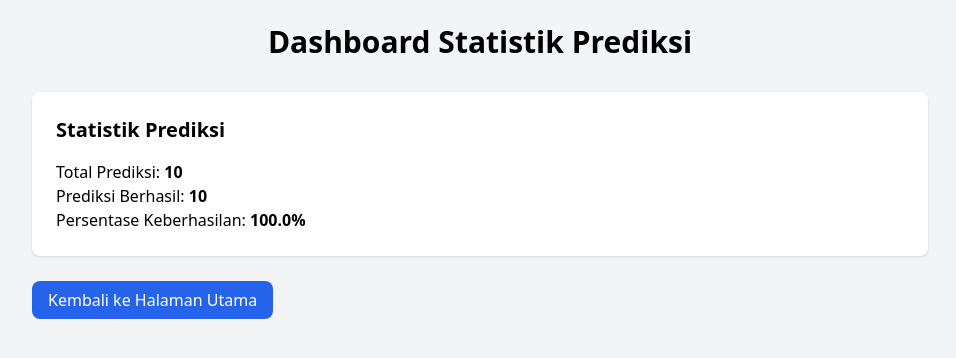
After one commit to maulanafn313/studentlifestyle, a Flask app: page /dashboard in a window 1280 px wide. The commit adds this page. Shown: the top 358 px of the page, without its empty margins (160-1116 px from the left). Run offline with Flask 3, Linux system fonts and the light colour scheme; parts of the project's set-up code (start-up, migrations or seed data) failed here and were passed over; some libraries are stand-ins or nearby versions.

Commit message:
update statistik keberhasilan

```diff
--- a/app.py
+++ b/app.py
@@ -4,6 +4,8 @@ import pandas as pd
 import numpy as np
 import matplotlib.pyplot as plt
 from flask import Flask, render_template, request, send_file
+import json
+import os
 import io
 
 app = Flask(__name__)
@@ -26,6 +28,33 @@ with open('model/label_encoder.pkl', 'rb') as f:
 # Urutan kolom seperti scaler.feature_names_in_
 FEATURES_SVM = list(scalersvm.feature_names_in_)
 FEATURES_NN = list(scalernn.feature_names_in_)
+# Rentang batasan untuk setiap fitur
+FEATURE_RANGES = {
+    "Study_Hours_Per_Day": (0, 12),
+    "Extracurricular_Hours_Per_Day": (0, 10),
+    "Sleep_Hours_Per_Day": (0, 12),
+    "Social_Hours_Per_Day": (0, 10),
+    "Physical_Activity_Hours_Per_Day": (0, 10),
+    "GPA": (0, 4)
+}
+
+STATS_FILE = prediction_stats = "prediction_stats.json"
+
+# Fungsi untuk memuat statistik dari file
+def load_stats():
+    if os.path.exists(STATS_FILE):
+        with open(STATS_FILE, "r") as f:
+            return json.load(f)
+    return {"total_predictions": 0, "successful_predictions": 0}
+
+# Fungsi untuk menyimpan statistik ke file
+def save_stats():
+    with open(STATS_FILE, "w") as f:
+        json.dump(prediction_stats, f)
+
+
+# Statistik prediksi
+prediction_stats = load_stats()
 
 @app.route("/", methods=["GET", "POST"])
 def index():
@@ -50,7 +79,25 @@ def index():
                 model = nn
 
             # Kumpulkan nilai input
-            vals = [float(request.form[f]) for f in features]
+            vals = []
+            error_message = None
+            for f in features:
+                value = float(request.form[f])
+                min_val, max_val = FEATURE_RANGES[f]
+                if not (min_val <= value <= max_val):
+                    error_message = f"Nilai untuk {f.replace('_', ' ')} harus berada dalam rentang {min_val} hingga {max_val}."
+                    break
+                vals.append(value)
+
+            if error_message:
+                return render_template("index.html",
+                                    features=FEATURES_SVM,
+                                    manual_pred=None,
+                                    manual_input=None,
+                                    upload_results=None,
+                                    error_message=error_message)
+
+            # Jika validasi berhasil, lanjutkan ke prediksi
             manual_input = dict(zip(features, vals))
             X = scaler.transform([vals])
             p = model.predict(X)
@@ -59,11 +106,17 @@ def index():
             # Tambahkan hasil prediksi ke data input
             manual_input['Predicted_Stress_Level'] = manual_pred
 
+            # Perbarui statistik prediksi
+            prediction_stats["total_predictions"] += 1
+            if manual_pred:  # Anggap prediksi berhasil jika ada hasil
+                prediction_stats["successful_predictions"] += 1
+            save_stats()
+
             # Simpan hasil prediksi ke gambar
             plt.figure(figsize=(8, 4))
             plt.title("Hasil Prediksi Tingkat Stres")
 
-            #  Hanya gunakan fitur numerik untuk grafik
+            # Hanya gunakan fitur numerik untuk grafik
             numeric_features = {key: value for key, value in manual_input.items() if isinstance(value, (int, float))}
             bars = plt.bar(numeric_features.keys(), numeric_features.values(), color='skyblue')
 
@@ -102,6 +155,11 @@ def index():
                     scaler = scalernn
                     le = lenn
                     model = nn
+
+                # Perbarui statistik prediksi
+                prediction_stats["total_predictions"] += len(df)
+                prediction_stats["successful_predictions"] += len(df)  # Anggap semua prediksi berhasil
+                save_stats()
 
                 # Validasi kolom
                 if not all(col in df.columns for col in features):
@@ -142,5 +200,18 @@ def download_template():
         download_name="template_student_lifestyle.csv"
     )
 
+def calculate_success_rate():
+    if prediction_stats["total_predictions"] == 0:
+        return 0
+    return (prediction_stats["successful_predictions"] / prediction_stats["total_predictions"]) * 100
+
+@app.route("/dashboard")
+def dashboard():
+    return render_template("dashboard.html",
+                           total_predictions=prediction_stats["total_predictions"],
+                           successful_predictions=prediction_stats["successful_predictions"],
+                           success_rate=calculate_success_rate())
+
+
 if __name__ == "__main__":
     app.run(debug=True)
--- /dev/null
+++ b/prediction_stats.json
@@ -0,0 +1 @@
+{"total_predictions": 10, "successful_predictions": 10}
--- /dev/null
+++ b/templates/dashboard.html
@@ -0,0 +1,26 @@
+<!DOCTYPE html>
+<html lang="en">
+<head>
+  <meta charset="UTF-8">
+  <title>Dashboard Statistik</title>
+  <script src="https://cdn.tailwindcss.com"></script>
+</head>
+<body class="bg-gray-100 p-6">
+  <div class="max-w-4xl mx-auto space-y-8">
+    <h1 class="text-3xl font-bold text-center">Dashboard Statistik Prediksi</h1>
+
+    <div class="bg-white p-6 rounded-lg shadow">
+      <h2 class="text-xl font-semibold mb-4">Statistik Prediksi</h2>
+      <p>Total Prediksi: <span class="font-bold">{{ total_predictions }}</span></p>
+      <p>Prediksi Berhasil: <span class="font-bold">{{ successful_predictions }}</span></p>
+      <p>Persentase Keberhasilan: <span class="font-bold">{{ success_rate|round(2) }}%</span></p>
+    </div>
+
+    <div class="mt-4">
+      <a href="/" class="py-2 px-4 bg-blue-600 text-white rounded-lg hover:bg-blue-700">
+        Kembali ke Halaman Utama
+      </a>
+    </div>
+  </div>
+</body>
+</html>
```
Also changed, not shown: templates/index.html (+14 -2 lines), static/manual_prediction.jpg, 1 other file.
